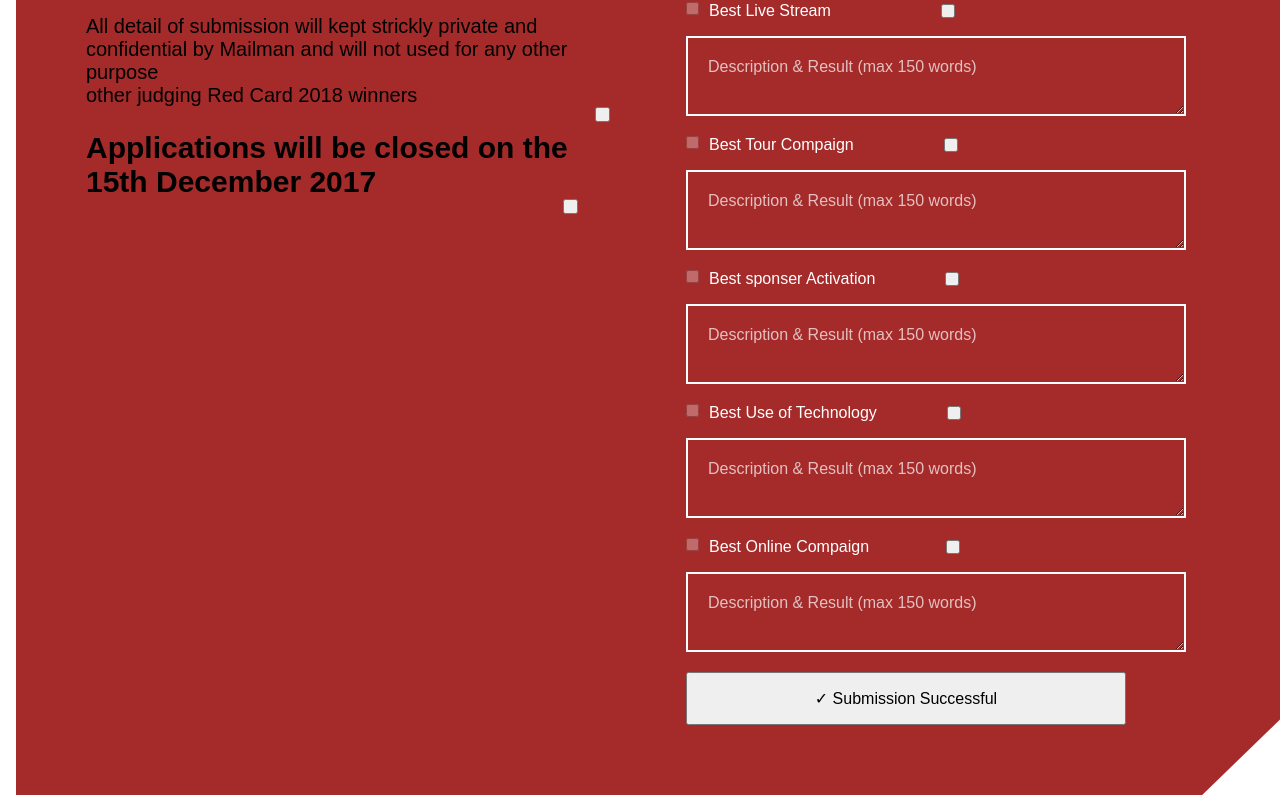
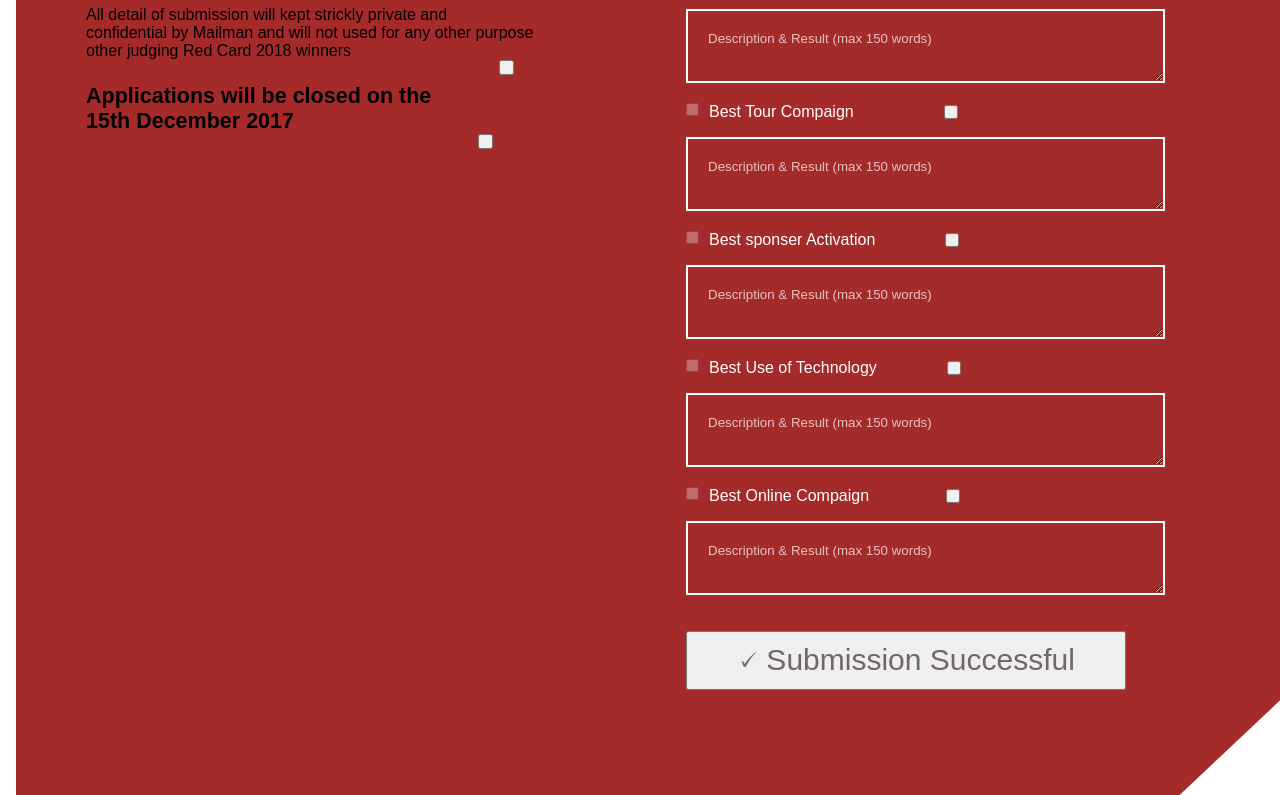
Before and after one commit to Zainab26-z/Zainab26-z-My-task-3-ssc-1, a plain HTML site: page INDEX.HTML in a window 1280 px wide. Shown: the part 585-1380 px from the top of the page. Drawn offline with Linux system fonts and the light colour scheme.

Commit message:
update file with changes

```diff
--- a/INDEX.HTML
+++ b/INDEX.HTML
@@ -4,7 +4,7 @@
 <head>
     <meta charset="UTF-8">
     <meta name="viewport" content="width=device-width, initial-scale=1.0">
-    <title>Red card task 3</title>
+    <title>Red card task screen 1</title>
     <link rel="stylesheet" href="STYLE.CSS">
 </head>
 <!-- FOR LOGO -->
@@ -16,17 +16,13 @@
 <body>
     <DIV class="Maincontainer">
 
-        <!-- That a div reason to take for logo in header section -->
-        <!-- <div class="headerlogo">
-        <img src="logo.png">
- </div> -->
         <div class="Containerfor2sides">
             <DIV class="leftside">
                 <Div class="contentheading"
                     style="margin-bottom: 1.5rem; text-shadow: 1px 0 rgb(245, 243, 243), -1px 0 rgb(248, 241, 241);">
                     Submission </Div>
                 <div class="contentparagrapgh" style="position: relative; margin-bottom: 1.5rem;">All detail of
-                    submission will kept strickly private and <br> confidential by Mailman and will not used for any
+                    submission will kept strickly private and  <br>confidential by Mailman and will not used for any
                     other purpose <br>other judging Red Card 2018 winners</p>
                     <div class="one"> <button></button></div>
                 </div>
@@ -48,7 +44,7 @@
                         <!-- color change div -->
                         <Div class="box">
                             <span style="color: black; font-weight: 900; font-size: 22px; "> Which Award </span> <br>
-                            <span style="font-size: 16px;">(Please tick and provide detail of the award you would like
+                            <span style="font-size: 14.5px;">(Please tick and provide detail of the award you would like
                                 to be nominated for)</span>
                         </Div>
                         <section>
@@ -109,7 +105,7 @@
                            <div><textarea placeholder="Description & Result (max 150 words)"></textarea> </div> </Section>
 
                         <DIV class="submistbtn">
-                            <Button>✓ Submission Successful</Button>
+                            <Button>🗸 Submission Successful</Button>
                         </DIV>
                 </form>
             </DIV>
--- a/STYLE.CSS
+++ b/STYLE.CSS
@@ -2,7 +2,6 @@
     padding: 0;
     margin: 0;
     font-family: sans-serif;
-    font-size: 16px;
 
 }
 
@@ -25,7 +24,7 @@
     background-color: black margin-top: 2rem;
     margin-left: 1rem;
     width: 100%;
-    clip-path: polygon(0 0, 100% 0, 100% 88%, 88% 100%, 0 100%);
+    clip-path: polygon(0 0, 100% 0, 100% 89%, 89% 100%, 0 100%);
 
 }
 
@@ -41,16 +40,17 @@
 
 .Containerfor2sides {
     background-color: brown;
+    margin-bottom: 5px;
     width: 100%;
     height: 100%;
     display: flex;
-    margin-bottom: 10rem;
+    /* margin-bottom: 10rem; */
 }
 
 textarea {
     border: 2px solid white;
     background-color: transparent;
-    width: 86%;
+    width: 82%;
     color: white;
     padding: 20px;
 
@@ -70,7 +70,7 @@ input[type="text"] {
     margin-bottom: 1rem;
     padding: 20px;
     background-color: transparent;
-    width: 86%;
+    width: 82%;
     style="font-size: 14px;"
 }
 
@@ -89,7 +89,7 @@ input[type="checkbox"] {
 }
 
 .contentheading {
-    font-size: 90px;
+    font-size: 82px;
     color: #fff;
     font-weight: bold;
 
@@ -97,14 +97,14 @@ input[type="checkbox"] {
 
 .contentparagrapgh {
     color: black;
-    font-size: 20px;
+    font-size: 16px;
 
 }
 
 .heading3 {
     color: black;
-    font-size: 30px;
-    font-weight: bold;
+    font-size: 21.5px;
+    font-weight: 900;
 }
 
 
@@ -112,13 +112,13 @@ input[type="checkbox"] {
     width: 15px;
     height: 15px;
     position: absolute;
-    left: 96%;
+    left: 78%;
 }
 
 .two button {
     width: 15px;
     height: 15px;
-    left: 90%;
+    left: 74%;
     position: absolute;
 }
 
@@ -171,7 +171,7 @@ input {
 
 
 .submistbtn {
-    margin-top: 1rem;
+    margin-top: 2rem;
     margin-bottom: 8rem;
 
 
@@ -180,5 +180,7 @@ input {
 .submistbtn Button {
     width: 83%;
     text-align: center;
-    padding: 15px;
+    padding: 10px;
+    color:  #726666;
+    font-size: 30px;
 }
```
